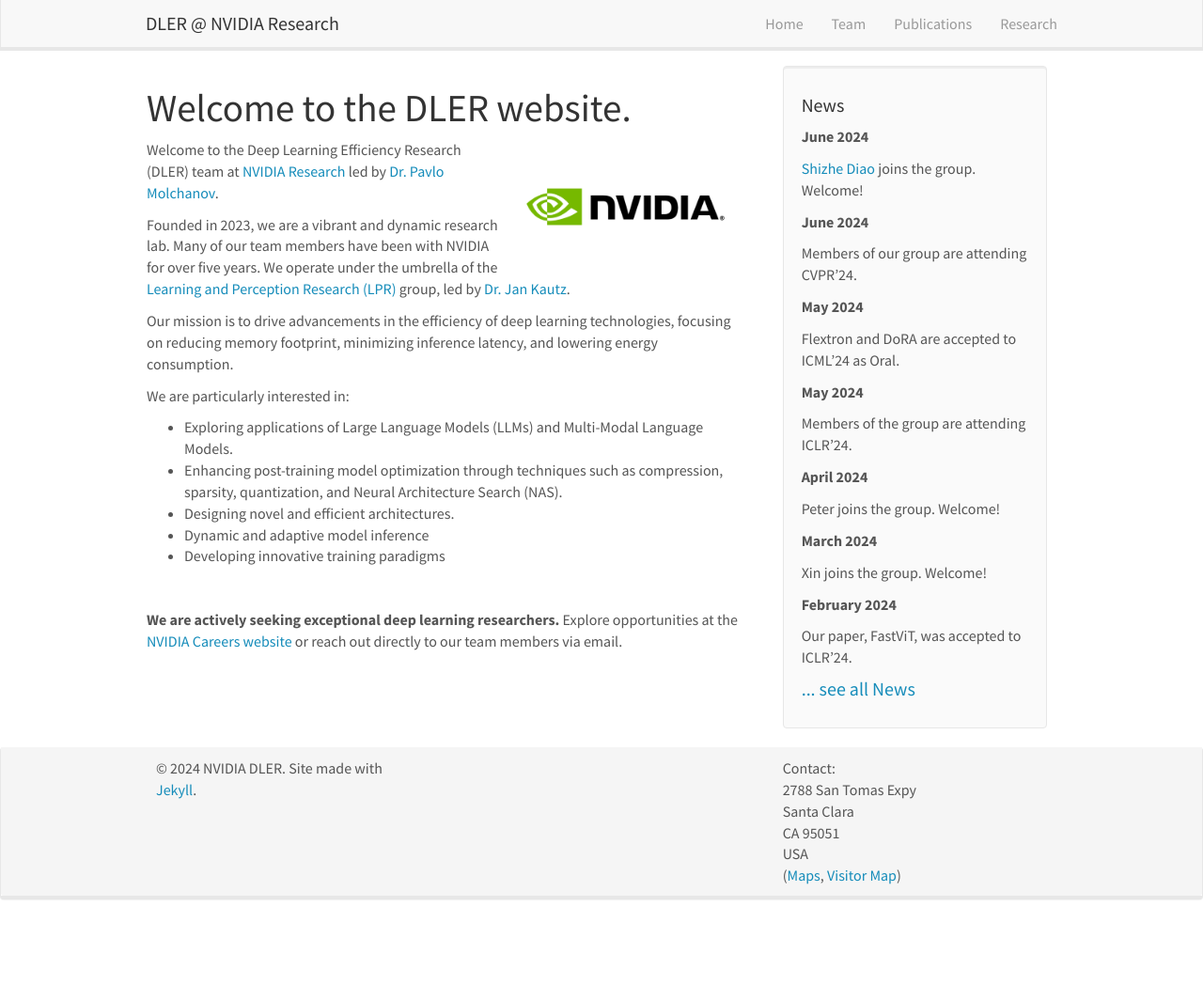
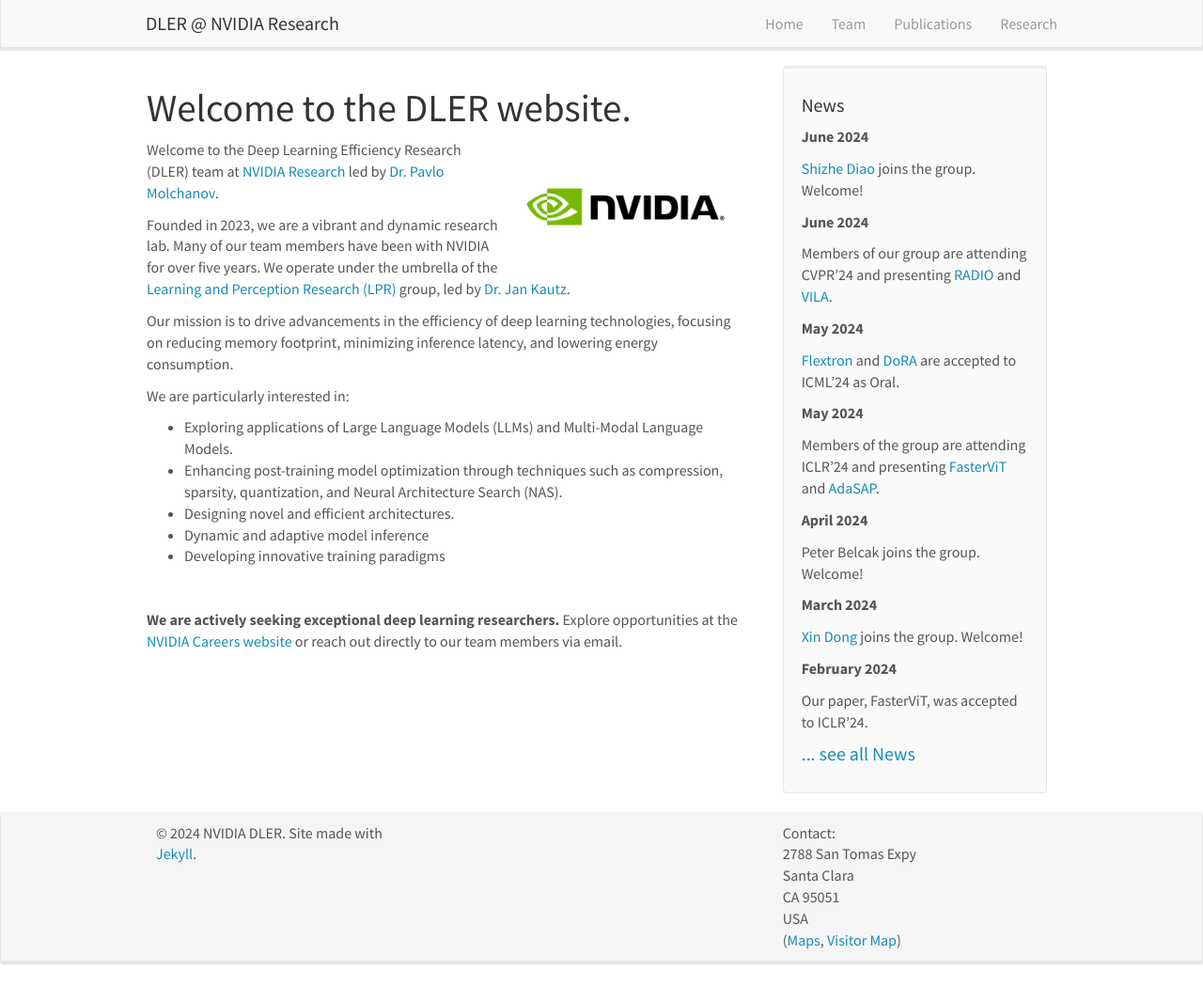
Before and after one commit to nv-dler/nv-dler.github.io, a Jekyll site: the page built from _pages/home.md, in a window 1280 px wide and 1048 px high. Shown: the whole window at 94% size. Built offline with Jekyll 4.4.1, drawn with Linux system fonts in a browser that asks for light colours; nearby versions of some CDN libraries.

Commit message:
news update

```diff
--- a/_data/news.yml
+++ b/_data/news.yml
@@ -2,19 +2,19 @@
   headline: <a href="https://shizhediao.github.io">Shizhe Diao</a> joins the group. Welcome!
 
 - date: June 2024
-  headline: Members of our group are attending CVPR'24.
+  headline: Members of our group are attending CVPR'24 and presenting <a href="https://github.com/NVlabs/RADIO">RADIO</a> and <a href="https://github.com/NVlabs/VILA">VILA</a>.
 
 - date: May 2024
-  headline: Flextron and DoRA are accepted to ICML'24 as Oral.
+  headline: <a href="https://arxiv.org/pdf/2406.10260">Flextron</a> and <a href="https://github.com/NVlabs/DoRA">DoRA</a> are accepted to ICML'24 as Oral.
 
 - date: May 2024
-  headline: Members of the group are attending ICLR'24.
+  headline: Members of the group are attending ICLR'24 and presenting <a href="https://github.com/NVlabs/FasterViT">FasterViT</a> and <a href="https://arxiv.org/pdf/2306.14306">AdaSAP</a>.
 
 - date: April 2024
-  headline: Peter joins the group. Welcome!
+  headline: Peter Belcak joins the group. Welcome!
 
 - date: March 2024
-  headline: Xin joins the group. Welcome!
+  headline: <a href="https://simonxin.com">Xin Dong</a> joins the group. Welcome!
 
 - date: February 2024
-  headline: Our paper, FastViT, was accepted to ICLR'24.
+  headline: Our paper, FasterViT, was accepted to ICLR'24.
```
